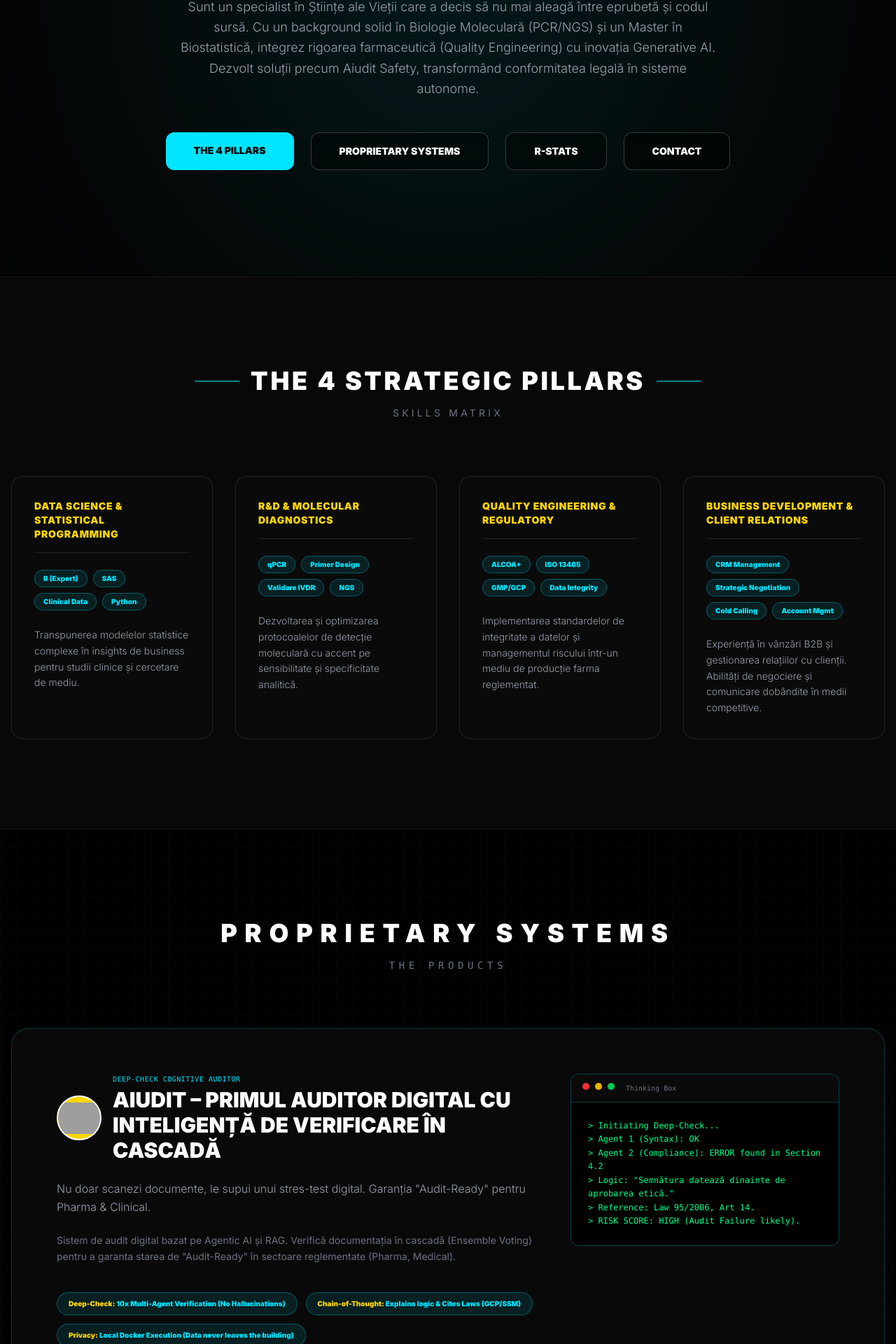
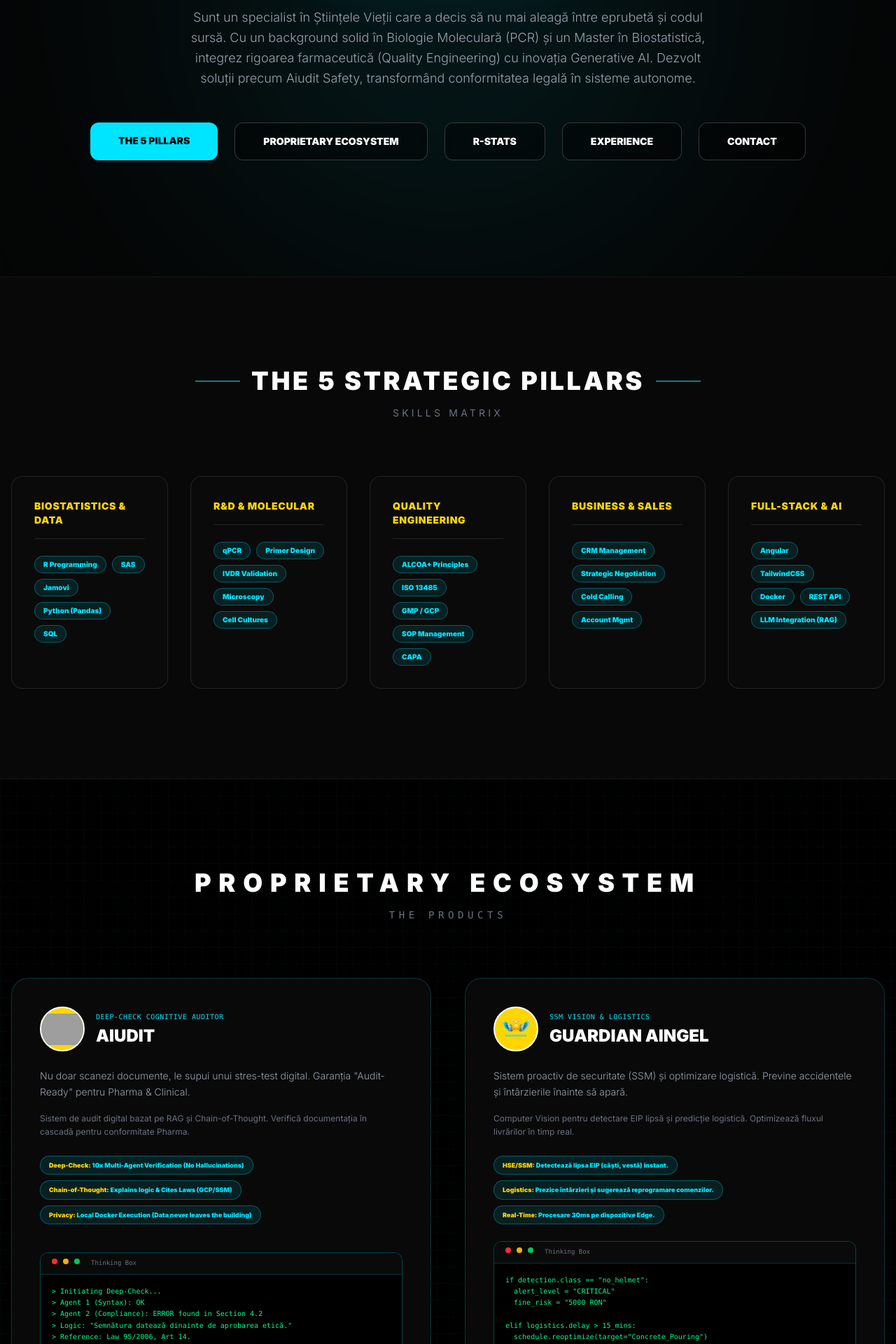
Before and after one commit to 8loopool8/Site-CV, an Angular app: page / in a window 1280 px wide. Shown: the part 405-2325 px from the top of the page at 70% size. Built offline with nearby package versions, Linux system fonts and the light colour scheme; grey boxes are pictures that could not be loaded.

Commit message:
Update app content and structure: Added new navigation links for Experience and Education in app.html, updated skill categories and items in app.ts for better organization, and refined project descriptions for clarity and engagement.

```diff
--- a/src/app/app.html
+++ b/src/app/app.html
@@ -17,6 +17,8 @@
       <a href="#skills" class="text-xs font-bold text-gray-400 hover:text-[#ffd600] transition uppercase tracking-widest">Skills</a>
       <a href="#software" class="text-xs font-bold text-gray-400 hover:text-[#ffd600] transition uppercase tracking-widest">Systems</a>
       <a href="#r-stats" class="text-xs font-bold text-gray-400 hover:text-[#ffd600] transition uppercase tracking-widest">R-Stats</a>
+      <a href="#experience" class="text-xs font-bold text-gray-400 hover:text-[#ffd600] transition uppercase tracking-widest">Experience</a>
+      <a href="#education" class="text-xs font-bold text-gray-400 hover:text-[#ffd600] transition uppercase tracking-widest">Education</a>
       <a href="#contact" class="bg-[#00e5ff] text-black px-6 py-2.5 rounded-full text-xs font-black hover:scale-105 hover:shadow-[0_0_25px_rgba(0,229,255,0.6)] transition shadow-lg">CONTACT</a>
     </div>
   </div>
@@ -31,9 +33,10 @@
     {{ currentLang === 'ro' ? heroBio_ro : heroBio_en }}
   </p>
   <div class="flex flex-wrap justify-center gap-6 relative z-10">
-    <a href="#skills" class="px-10 py-4 bg-[#00e5ff] text-black font-black rounded-xl hover:shadow-[0_0_40px_rgba(0,229,255,0.6)] transition uppercase text-sm">The 4 Pillars</a>
-    <a href="#software" class="px-10 py-4 border border-white/20 text-white font-bold rounded-xl hover:border-[#ffd600] hover:shadow-[0_0_20px_rgba(255,214,0,0.2)] transition uppercase text-sm bg-black/40 backdrop-blur-sm">Proprietary Systems</a>
+    <a href="#skills" class="px-10 py-4 bg-[#00e5ff] text-black font-black rounded-xl hover:shadow-[0_0_40px_rgba(0,229,255,0.6)] transition uppercase text-sm">The 5 Pillars</a>
+    <a href="#software" class="px-10 py-4 border border-white/20 text-white font-bold rounded-xl hover:border-[#ffd600] hover:shadow-[0_0_20px_rgba(255,214,0,0.2)] transition uppercase text-sm bg-black/40 backdrop-blur-sm">Proprietary Ecosystem</a>
     <a href="#r-stats" class="px-10 py-4 border border-white/20 text-white font-bold rounded-xl hover:border-[#00e5ff] transition uppercase text-sm bg-black/40 backdrop-blur-sm">R-Stats</a>
+    <a href="#experience" class="px-10 py-4 border border-white/20 text-white font-bold rounded-xl hover:border-[#00e5ff] transition uppercase text-sm bg-black/40 backdrop-blur-sm">Experience</a>
     <a href="#contact" class="px-10 py-4 border border-white/20 text-white font-bold rounded-xl hover:border-[#00e5ff] transition uppercase text-sm bg-black/40 backdrop-blur-sm">Contact</a>
   </div>
 </div>
@@ -41,16 +44,15 @@
 <div id="skills" class="py-32 bg-[#080808] border-y border-white/5">
   <div class="max-w-7xl mx-auto px-4">
     <h2 class="text-4xl font-black text-white text-center mb-4 uppercase tracking-widest flex items-center justify-center gap-4 flex-wrap">
-      <span class="h-px w-16 bg-[#00e5ff]"></span> The 4 Strategic Pillars <span class="h-px w-16 bg-[#00e5ff]"></span>
+      <span class="h-px w-16 bg-[#00e5ff]"></span> The 5 Strategic Pillars <span class="h-px w-16 bg-[#00e5ff]"></span>
     </h2>
     <p class="text-center text-gray-500 text-sm mb-20 uppercase tracking-[0.3em]">Skills Matrix</p>
-    <div class="grid md:grid-cols-2 lg:grid-cols-4 gap-8">
+    <div class="grid md:grid-cols-2 lg:grid-cols-5 gap-8">
       <div *ngFor="let skill of skills" class="bg-[#0a0a0a] rounded-2xl border border-white/10 p-8 hover:border-[#00e5ff]/50 transition-all duration-300 flex flex-col h-full">
-        <h3 class="text-[#ffd600] font-black text-sm uppercase tracking-wider mb-6 border-b border-white/10 pb-4">{{ currentLang === 'ro' ? skill.category_ro : skill.category_en }}</h3>
-        <div class="flex flex-wrap gap-2 mb-6">
-          <span *ngFor="let kw of skill.keywords" class="px-3 py-1 rounded-full text-[10px] font-bold bg-[#00e5ff]/10 text-[#00e5ff] border border-[#00e5ff]/30">{{ kw }}</span>
+        <h3 class="text-[#ffd600] font-black text-sm uppercase tracking-wider mb-6 border-b border-white/10 pb-4">{{ skill.category }}</h3>
+        <div class="flex flex-wrap gap-2">
+          <span *ngFor="let item of skill.items" class="px-3 py-1 rounded-full text-[10px] font-bold bg-[#00e5ff]/10 text-[#00e5ff] border border-[#00e5ff]/30">{{ item }}</span>
         </div>
-        <p class="text-gray-400 text-sm leading-relaxed font-light flex-1">{{ currentLang === 'ro' ? skill.desc_ro : skill.desc_en }}</p>
       </div>
     </div>
   </div>
@@ -59,43 +61,37 @@
 <div id="software" class="py-32 bg-black relative overflow-hidden">
   <div class="absolute inset-0 bg-[linear-gradient(rgba(0,229,255,0.03)_1px,transparent_1px),linear-gradient(90deg,rgba(0,229,255,0.03)_1px,transparent_1px)] bg-[size:24px_24px] pointer-events-none"></div>
   <div class="relative max-w-7xl mx-auto px-4">
-    <h2 class="text-4xl font-black text-white text-center mb-4 uppercase tracking-[0.3em]">Proprietary Systems</h2>
+    <h2 class="text-4xl font-black text-white text-center mb-4 uppercase tracking-[0.3em]">Proprietary Ecosystem</h2>
     <p class="text-center text-gray-500 text-sm font-mono uppercase tracking-[0.4em] mb-20">The Products</p>
-    <div class="space-y-24">
-      <div *ngFor="let sw of softwareProjects" class="bg-[#0a0a0a]/95 backdrop-blur-md rounded-3xl overflow-hidden border border-[#00e5ff]/20 p-10 md:p-16 hover:border-[#00e5ff]/50 transition-all duration-500">
-        <div class="flex flex-col lg:flex-row gap-12 items-start">
-          <div class="flex-1 space-y-6">
-            <div class="flex items-center gap-4">
+    <div class="grid md:grid-cols-2 gap-12">
+      <div *ngFor="let sw of softwareProjects" class="bg-[#0a0a0a]/95 backdrop-blur-md rounded-3xl overflow-hidden border border-[#00e5ff]/20 p-10 hover:border-[#00e5ff]/50 transition-all duration-500 flex flex-col">
+        <div class="flex items-center gap-4 mb-6">
           <div class="w-16 h-16 min-w-[64px] max-w-[64px] min-h-[64px] max-h-[64px] rounded-full border-2 border-white flex items-center justify-center overflow-hidden bg-[#ffd600] shrink-0" *ngIf="sw.logo">
             <img [src]="sw.logo" alt="{{ sw.name }}" class="w-full h-full object-contain">
           </div>
           <div>
             <span class="text-[10px] text-[#00e5ff] font-mono uppercase tracking-wider block mb-1">{{ sw.tagline }}</span>
-                <h3 class="text-2xl md:text-3xl font-black text-white uppercase">{{ currentLang === 'ro' ? sw.headline_ro : sw.headline_en }}</h3>
+            <h3 class="text-xl md:text-2xl font-black text-white uppercase">{{ sw.name }}</h3>
           </div>
         </div>
-            <p class="text-gray-400 text-base leading-relaxed font-light">{{ currentLang === 'ro' ? sw.subheadline_ro : sw.subheadline_en }}</p>
-            <p class="text-gray-500 text-sm leading-relaxed">{{ currentLang === 'ro' ? sw.description_ro : sw.description_en }}</p>
-            <div class="flex flex-wrap gap-3 pt-4">
-              <span *ngFor="let f of sw.features" class="px-4 py-2 rounded-full text-[10px] font-bold bg-[#00e5ff]/10 text-[#00e5ff] border border-[#00e5ff]/30">
+        <p class="text-gray-400 text-sm leading-relaxed font-light mb-4">{{ currentLang === 'ro' ? sw.subheadline_ro : sw.subheadline_en }}</p>
+        <p class="text-gray-500 text-xs leading-relaxed mb-6">{{ currentLang === 'ro' ? sw.description_ro : sw.description_en }}</p>
+        <div class="flex flex-wrap gap-2 mb-6">
+          <span *ngFor="let f of sw.features" class="px-3 py-1.5 rounded-full text-[9px] font-bold bg-[#00e5ff]/10 text-[#00e5ff] border border-[#00e5ff]/30">
             <span class="text-[#ffd600]">{{ f.title }}:</span> {{ currentLang === 'ro' ? f.desc_ro : f.desc_en }}
           </span>
         </div>
-            <div class="flex flex-wrap gap-2 pt-4">
-              <span *ngFor="let t of sw.tech" class="px-3 py-1 rounded text-[9px] font-bold bg-white/5 text-gray-500 border border-white/5 uppercase">{{ t }}</span>
+        <div class="bg-black rounded-xl border border-[#00e5ff]/30 overflow-hidden mt-auto">
+          <div class="bg-[#0a0a0a] px-4 py-2 border-b border-[#00e5ff]/20 flex gap-2">
+            <div class="w-2 h-2 rounded-full bg-red-500"></div>
+            <div class="w-2 h-2 rounded-full bg-yellow-500"></div>
+            <div class="w-2 h-2 rounded-full bg-green-500"></div>
+            <span class="ml-2 text-[9px] text-gray-500 font-mono">Thinking Box</span>
           </div>
+          <pre class="p-4 text-[10px] font-mono text-[#00ff88] overflow-x-auto leading-relaxed bg-black whitespace-pre-wrap max-h-40">{{ sw.codeSnippet }}</pre>
         </div>
-          <div class="w-full lg:w-96 shrink-0">
-            <div class="bg-black rounded-xl border border-[#00e5ff]/30 overflow-hidden">
-              <div class="bg-[#0a0a0a] px-4 py-3 border-b border-[#00e5ff]/20 flex gap-2">
-                <div class="w-2.5 h-2.5 rounded-full bg-red-500"></div>
-                <div class="w-2.5 h-2.5 rounded-full bg-yellow-500"></div>
-                <div class="w-2.5 h-2.5 rounded-full bg-green-500"></div>
-                <span class="ml-2 text-[10px] text-gray-500 font-mono">Thinking Box</span>
-              </div>
-              <pre class="p-6 text-xs font-mono text-[#00ff88] overflow-x-auto leading-relaxed bg-black whitespace-pre-wrap">{{ sw.codeSnippet }}</pre>
-            </div>
-          </div>
+        <div class="flex flex-wrap gap-2 mt-4">
+          <span *ngFor="let t of sw.tech" class="px-2 py-1 rounded text-[8px] font-bold bg-white/5 text-gray-500 border border-white/5 uppercase">{{ t }}</span>
         </div>
       </div>
     </div>
@@ -107,7 +103,7 @@
     <h2 class="text-4xl font-black text-white text-center mb-4 uppercase tracking-widest flex items-center justify-center gap-4 flex-wrap">
       <span class="h-px w-16 bg-[#00e5ff]"></span> R &amp; Biostatistics <span class="h-px w-16 bg-[#00e5ff]"></span>
     </h2>
-    <p class="text-center text-gray-500 text-sm mb-24 uppercase tracking-[0.3em]">Gold Standard Layout</p>
+    <p class="text-center text-gray-500 text-sm mb-24 uppercase tracking-[0.3em]">Split-View Layout</p>
     <div class="space-y-32">
       <div *ngFor="let r of rProjects" class="flex flex-col md:flex-row gap-16 items-start border-b border-white/5 pb-20 last:border-0">
         <div class="md:w-1/2 w-full space-y-8">
@@ -149,11 +145,37 @@
   </div>
 </div>
 
-<div class="py-32 max-w-7xl mx-auto px-4 border-t border-white/5">
+<div id="experience" class="py-32 bg-black relative overflow-hidden">
+  <div class="absolute inset-0 bg-[linear-gradient(rgba(0,229,255,0.02)_1px,transparent_1px),linear-gradient(90deg,rgba(0,229,255,0.02)_1px,transparent_1px)] bg-[size:24px_24px] pointer-events-none"></div>
+  <div class="relative max-w-4xl mx-auto px-4">
     <h2 class="text-4xl font-black text-white text-center mb-4 uppercase tracking-widest flex items-center justify-center gap-4 flex-wrap">
-    <span class="h-px w-16 bg-[#00e5ff]"></span> Education &amp; Leadership <span class="h-px w-16 bg-[#00e5ff]"></span>
+      <span class="h-px w-16 bg-[#00e5ff]"></span> Experience <span class="h-px w-16 bg-[#00e5ff]"></span>
     </h2>
-  <p class="text-center text-gray-500 text-sm mb-20 uppercase tracking-[0.3em]">Academic &amp; Soft Skills</p>
+    <p class="text-center text-gray-500 text-sm mb-20 uppercase tracking-[0.3em]">Timeline</p>
+    <div class="space-y-8">
+      <div *ngFor="let exp of experience; let i = index" class="flex gap-8 items-start">
+        <div class="flex flex-col items-center shrink-0">
+          <div class="w-4 h-4 rounded-full bg-[#00e5ff] border-4 border-black shrink-0"></div>
+          <div *ngIf="i < experience.length - 1" class="w-px flex-1 min-h-[60px] bg-[#00e5ff]/30 mt-2"></div>
+        </div>
+        <div class="flex-1 pb-12">
+          <div class="flex flex-wrap items-baseline gap-3 mb-2">
+            <h3 class="text-xl font-black text-white uppercase">{{ exp.role }}</h3>
+            <span class="text-[#ffd600] text-sm font-bold">{{ exp.company }}</span>
+            <span class="text-gray-500 text-xs font-mono">{{ exp.period }}</span>
+          </div>
+          <p class="text-gray-400 text-sm leading-relaxed font-light">{{ exp.desc }}</p>
+        </div>
+      </div>
+    </div>
+  </div>
+</div>
+
+<div id="education" class="py-32 max-w-7xl mx-auto px-4 border-t border-white/5">
+  <h2 class="text-4xl font-black text-white text-center mb-4 uppercase tracking-widest flex items-center justify-center gap-4 flex-wrap">
+    <span class="h-px w-16 bg-[#00e5ff]"></span> Education &amp; Publications <span class="h-px w-16 bg-[#00e5ff]"></span>
+  </h2>
+  <p class="text-center text-gray-500 text-sm mb-20 uppercase tracking-[0.3em]">Academic &amp; Research</p>
   <div class="grid md:grid-cols-2 gap-16">
     <div>
       <h3 class="text-2xl font-black mb-12 text-[#00e5ff] uppercase tracking-widest flex items-center gap-4">
@@ -169,11 +191,20 @@
     </div>
     <div>
       <h3 class="text-2xl font-black mb-12 text-[#ffd600] uppercase tracking-widest flex items-center gap-4">
-        <span class="w-8 h-px bg-[#ffd600]"></span> Leadership &amp; Languages
+        <span class="w-8 h-px bg-[#ffd600]"></span> Publications
       </h3>
-      <div class="space-y-10">
-        <div *ngFor="let lead of leadership" class="bg-[#0a0a0a]/80 backdrop-blur-sm p-8 rounded-2xl border border-white/5 hover:border-[#00e5ff]/50 transition-all duration-500">
-          <div class="font-black text-xl text-white mb-2">{{ currentLang === 'ro' ? lead.title_ro : lead.title_en }}</div>
+      <div class="space-y-6">
+        <div *ngFor="let art of articles" class="bg-[#0a0a0a]/80 backdrop-blur-sm p-6 rounded-2xl border border-white/5 hover:border-[#00e5ff]/50 transition-all duration-500">
+          <div class="font-black text-lg text-white mb-2">{{ art.title }}</div>
+          <div class="text-xs text-[#00e5ff] font-mono uppercase">{{ art.type }}</div>
+        </div>
+      </div>
+      <h3 class="text-2xl font-black mb-8 mt-16 text-[#00e5ff] uppercase tracking-widest flex items-center gap-4">
+        <span class="w-8 h-px bg-[#00e5ff]"></span> Leadership &amp; Languages
+      </h3>
+      <div class="space-y-6">
+        <div *ngFor="let lead of leadership" class="bg-[#0a0a0a]/80 backdrop-blur-sm p-6 rounded-2xl border border-white/5 hover:border-[#00e5ff]/50 transition-all duration-500">
+          <div class="font-black text-lg text-white mb-2">{{ currentLang === 'ro' ? lead.title_ro : lead.title_en }}</div>
           <div class="text-sm text-gray-400 font-light leading-relaxed">{{ currentLang === 'ro' ? lead.desc_ro : lead.desc_en }}</div>
         </div>
       </div>
--- a/src/app/app.ts
+++ b/src/app/app.ts
@@ -28,38 +28,15 @@
   heroTitle_ro = 'Hybrid R&D Scientist | AI Systems Architect | Biostatistician';
   heroTitle_en = 'Hybrid R&D Scientist | AI Systems Architect | Biostatistician';
 
-  heroBio_ro = 'Sunt un specialist în Științe ale Vieții care a decis să nu mai aleagă între eprubetă și codul sursă. Cu un background solid în Biologie Moleculară (PCR/NGS) și un Master în Biostatistică, integrez rigoarea farmaceutică (Quality Engineering) cu inovația Generative AI. Dezvolt soluții precum Aiudit Safety, transformând conformitatea legală în sisteme autonome.';
-  heroBio_en = 'I am a Life Sciences specialist who decided to stop choosing between the test tube and the source code. With a solid background in Molecular Biology (PCR/NGS) and a Master\'s in Biostatistics, I integrate pharmaceutical rigor (Quality Engineering) with Generative AI innovation. I develop solutions like Aiudit Safety, transforming legal compliance into autonomous systems.';
+  heroBio_ro = 'Sunt un specialist în Științele Vieții care a decis să nu mai aleagă între eprubetă și codul sursă. Cu un background solid în Biologie Moleculară (PCR) și un Master în Biostatistică, integrez rigoarea farmaceutică (Quality Engineering) cu inovația Generative AI. Dezvolt soluții precum Aiudit Safety, transformând conformitatea legală în sisteme autonome.';
+  heroBio_en = 'I am a Life Sciences specialist who decided to stop choosing between the test tube and the source code. With a solid background in Molecular Biology (PCR) and a Master\'s in Biostatistics, I integrate pharmaceutical rigor (Quality Engineering) with Generative AI innovation. I develop solutions like Aiudit Safety, transforming legal compliance into autonomous systems.';
 
   skills = [
-    {
-      category_ro: 'Data Science & Statistical Programming',
-      category_en: 'Data Science & Statistical Programming',
-      keywords: ['R (Expert)', 'SAS', 'Clinical Data', 'Python'],
-      desc_ro: 'Transpunerea modelelor statistice complexe în insights de business pentru studii clinice și cercetare de mediu.',
-      desc_en: 'Translating complex statistical models into business insights for clinical trials and environmental research.'
-    },
-    {
-      category_ro: 'R&D & Molecular Diagnostics',
-      category_en: 'R&D & Molecular Diagnostics',
-      keywords: ['qPCR', 'Primer Design', 'Validare IVDR', 'NGS'],
-      desc_ro: 'Dezvoltarea și optimizarea protocoalelor de detecție moleculară cu accent pe sensibilitate și specificitate analitică.',
-      desc_en: 'Development and optimization of molecular detection protocols with emphasis on analytical sensitivity and specificity.'
-    },
-    {
-      category_ro: 'Quality Engineering & Regulatory',
-      category_en: 'Quality Engineering & Regulatory',
-      keywords: ['ALCOA+', 'ISO 13485', 'GMP/GCP', 'Data Integrity'],
-      desc_ro: 'Implementarea standardelor de integritate a datelor și managementul riscului într-un mediu de producție farma reglementat.',
-      desc_en: 'Implementation of data integrity standards and risk management in a regulated pharma production environment.'
-    },
-    {
-      category_ro: 'Business Development & Client Relations',
-      category_en: 'Business Development & Client Relations',
-      keywords: ['CRM Management', 'Strategic Negotiation', 'Cold Calling', 'Account Mgmt'],
-      desc_ro: 'Experiență în vânzări B2B și gestionarea relațiilor cu clienții. Abilități de negociere și comunicare dobândite în medii competitive.',
-      desc_en: 'Experience in B2B sales and client relationship management. Negotiation and communication skills acquired in competitive environments.'
-    }
+    { category: 'Biostatistics & Data', items: ['R Programming', 'SAS', 'Jamovi', 'Python (Pandas)', 'SQL'] },
+    { category: 'R&D & Molecular', items: ['qPCR', 'Primer Design', 'IVDR Validation', 'Microscopy', 'Cell Cultures'] },
+    { category: 'Quality Engineering', items: ['ALCOA+ Principles', 'ISO 13485', 'GMP / GCP', 'SOP Management', 'CAPA'] },
+    { category: 'Business & Sales', items: ['CRM Management', 'Strategic Negotiation', 'Cold Calling', 'Account Mgmt'] },
+    { category: 'Full-Stack & AI', items: ['Angular', 'TailwindCSS', 'Docker', 'REST API', 'LLM Integration (RAG)'] }
   ];
 
   softwareProjects = [
@@ -71,8 +48,8 @@
       headline_en: 'Aiudit – The First Digital Auditor with Cascade Verification Intelligence',
       subheadline_ro: 'Nu doar scanezi documente, le supui unui stres-test digital. Garanția "Audit-Ready" pentru Pharma & Clinical.',
       subheadline_en: 'You don\'t just scan documents, you subject them to a digital stress test. "Audit-Ready" guarantee for Pharma & Clinical.',
-      description_ro: 'Sistem de audit digital bazat pe Agentic AI și RAG. Verifică documentația în cascadă (Ensemble Voting) pentru a garanta starea de "Audit-Ready" în sectoare reglementate (Pharma, Medical).',
-      description_en: 'Digital audit system based on Agentic AI and RAG. Verifies documentation in cascade (Ensemble Voting) to guarantee "Audit-Ready" status in regulated sectors (Pharma, Medical).',
+      description_ro: 'Sistem de audit digital bazat pe RAG și Chain-of-Thought. Verifică documentația în cascadă pentru conformitate Pharma.',
+      description_en: 'Digital audit system based on RAG and Chain-of-Thought. Verifies documentation in cascade for Pharma compliance.',
       features: [
         { title: 'Deep-Check', desc_ro: '10x Multi-Agent Verification (No Hallucinations)', desc_en: '10x Multi-Agent Verification (No Hallucinations)' },
         { title: 'Chain-of-Thought', desc_ro: 'Explains logic & Cites Laws (GCP/SSM)', desc_en: 'Explains logic & Cites Laws (GCP/SSM)' },
@@ -91,13 +68,13 @@
     {
       id: 'guardian',
       name: 'Guardian Aingel',
-      tagline: 'SSM Vision & Logistics Optimizer',
+      tagline: 'SSM Vision & Logistics',
       headline_ro: 'Guardian Aingel – Computer Vision & Predictive Logistics',
       headline_en: 'Guardian Aingel – Computer Vision & Predictive Logistics',
       subheadline_ro: 'Sistem proactiv de securitate (SSM) și optimizare logistică. Previne accidentele și întârzierile înainte să apară.',
       subheadline_en: 'Proactive safety (HSE) and logistics optimization system. Prevents accidents and delays before they occur.',
-      description_ro: 'Nu este doar un "polițist" SSM, ci un scut logistic. Identifică lipsa echipamentului de protecție și recalculează fluxul livrărilor dacă betonul nu este turnat la timp, evitând pierderile operaționale.',
-      description_en: 'It is not just an HSE "cop," but a logistics shield. Identifies missing PPE and recalculates delivery flow if concrete is not poured on time, avoiding operational losses.',
+      description_ro: 'Computer Vision pentru detectare EIP lipsă și predicție logistică. Optimizează fluxul livrărilor în timp real.',
+      description_en: 'Computer Vision for missing PPE detection and logistics prediction. Optimizes delivery flow in real time.',
       features: [
         { title: 'HSE/SSM', desc_ro: 'Detectează lipsa EIP (căști, vestă) instant.', desc_en: 'Detects missing PPE (Helmets, Vests) instantly.' },
         { title: 'Logistics', desc_ro: 'Prezice întârzieri și sugerează reprogramare comenzilor.', desc_en: 'Predicts supply chain delays and suggests order rescheduling.' },
@@ -147,6 +124,27 @@
     }
   ];
 
+  experience = [
+    {
+      role: 'Quality Engineer (GXP)',
+      company: 'Terapia SA',
+      period: '04/2025 - 10/2025',
+      desc: 'Guardian of Data Integrity. Managed SOPs and ensured strict adherence to GLP/GCP standards. Conducted CAPA investigations.'
+    },
+    {
+      role: 'Sales & Business Development',
+      company: 'Freelance',
+      period: '2023 - 2025',
+      desc: 'High-volume prospecting and CRM management. Developed B2B negotiation strategies.'
+    },
+    {
+      role: 'Customer Exp. Manager',
+      company: 'Tărâmul Elfilor',
+      period: '2015 - 2020',
+      desc: 'Managed daily operations and team coordination. Orchestrated immersive pedagogical scenarios based on child psychology.'
+    }
+  ];
+
   education = [
     {
       degree_ro: 'Master Biostatistică și Bioinformatică',
@@ -164,6 +162,12 @@
       details_ro: 'Specializare: Industrie Alimentară, Farmacie, Protecția Mediului, Chimie Analitică, Microbiologie. Teză: 10/10.',
       details_en: 'Specialization: Food Industry, Pharma, Environmental Protection, Analytical Chemistry, Microbiology. Thesis: 10/10.'
     }
+  ];
+
+  articles = [
+    { title: 'Breathing Chemicals: Air Pollution Review', type: 'Published (2022)' },
+    { title: 'Microbial pollution in Mureș River', type: 'Academic Research' },
+    { title: 'Genetic potential of groundwater bacteria', type: 'Thesis (10/10)' }
   ];
 
   leadership = [
```
Lines whose indentation alone changed are shown as unchanged.
